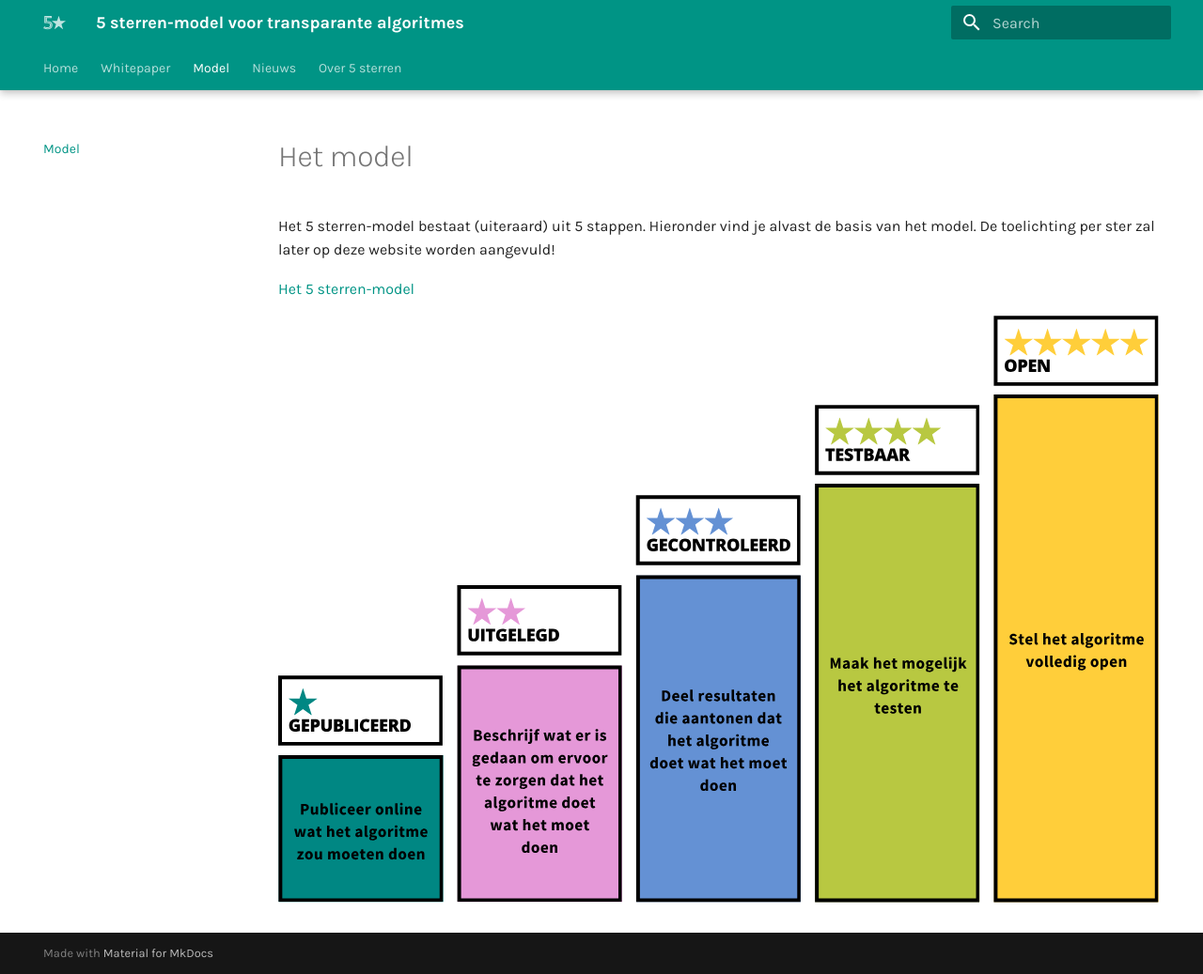
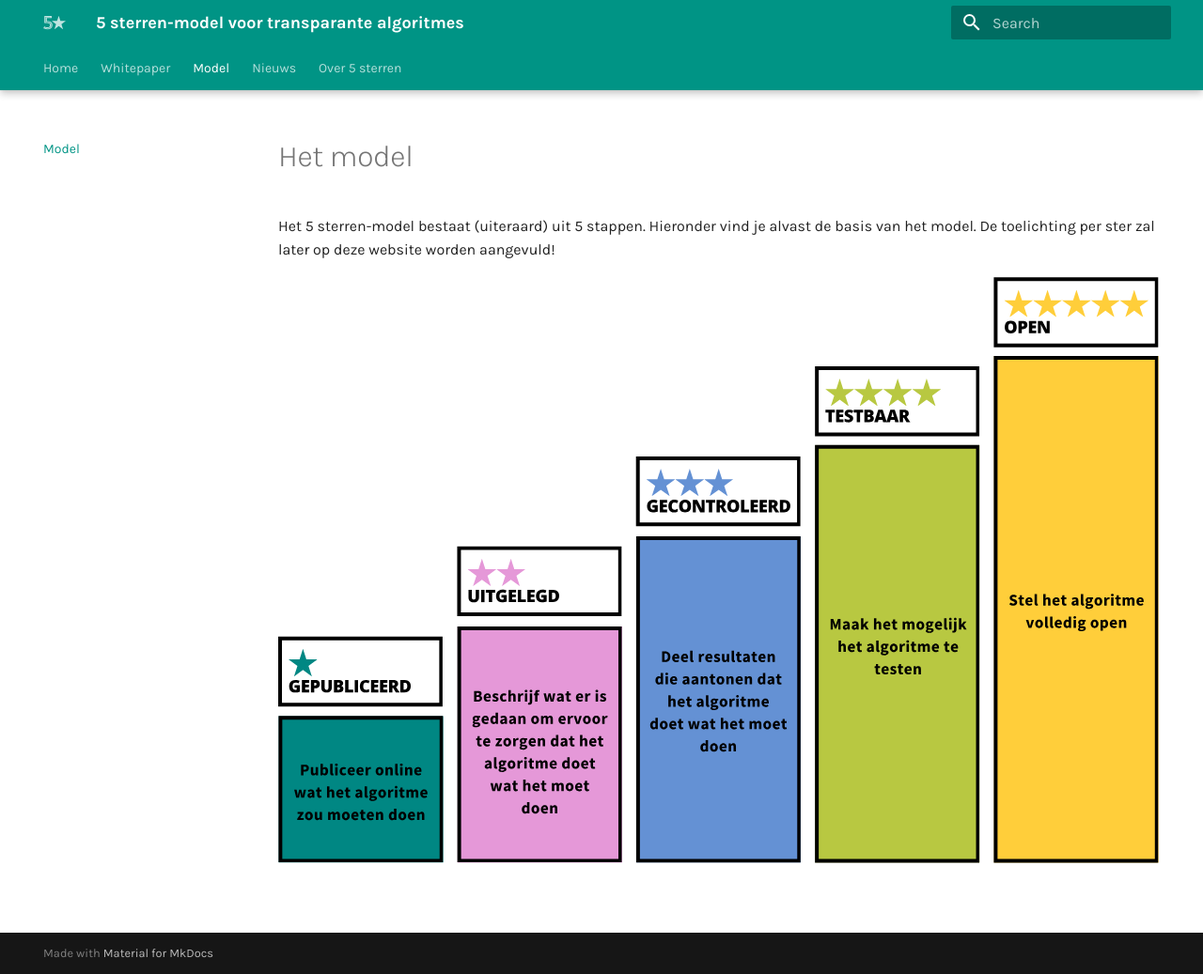
Before and after one commit to thegreenland/5-sterren-toolkit, an MkDocs documentation site: the page built from docs/model.md, in a window 1280 px wide and 1037 px high. Shown: the whole window at 94% size. Built offline with MkDocs 1.6.1 and Material for MkDocs 9.7.7, drawn with Linux system fonts in a browser that asks for light colours.

Commit message:
Update model.md

```diff
--- a/docs/model.md
+++ b/docs/model.md
@@ -2,6 +2,4 @@
 
 Het 5 sterren-model bestaat (uiteraard) uit 5 stappen. Hieronder vind je alvast de basis van het model. De toelichting per ster zal later op deze website worden aangevuld!
 
-[Het 5 sterren-model](./img/testje.pdf)
-
 ![Het 5 sterren-model](./img/model-kleur.svg)
```
